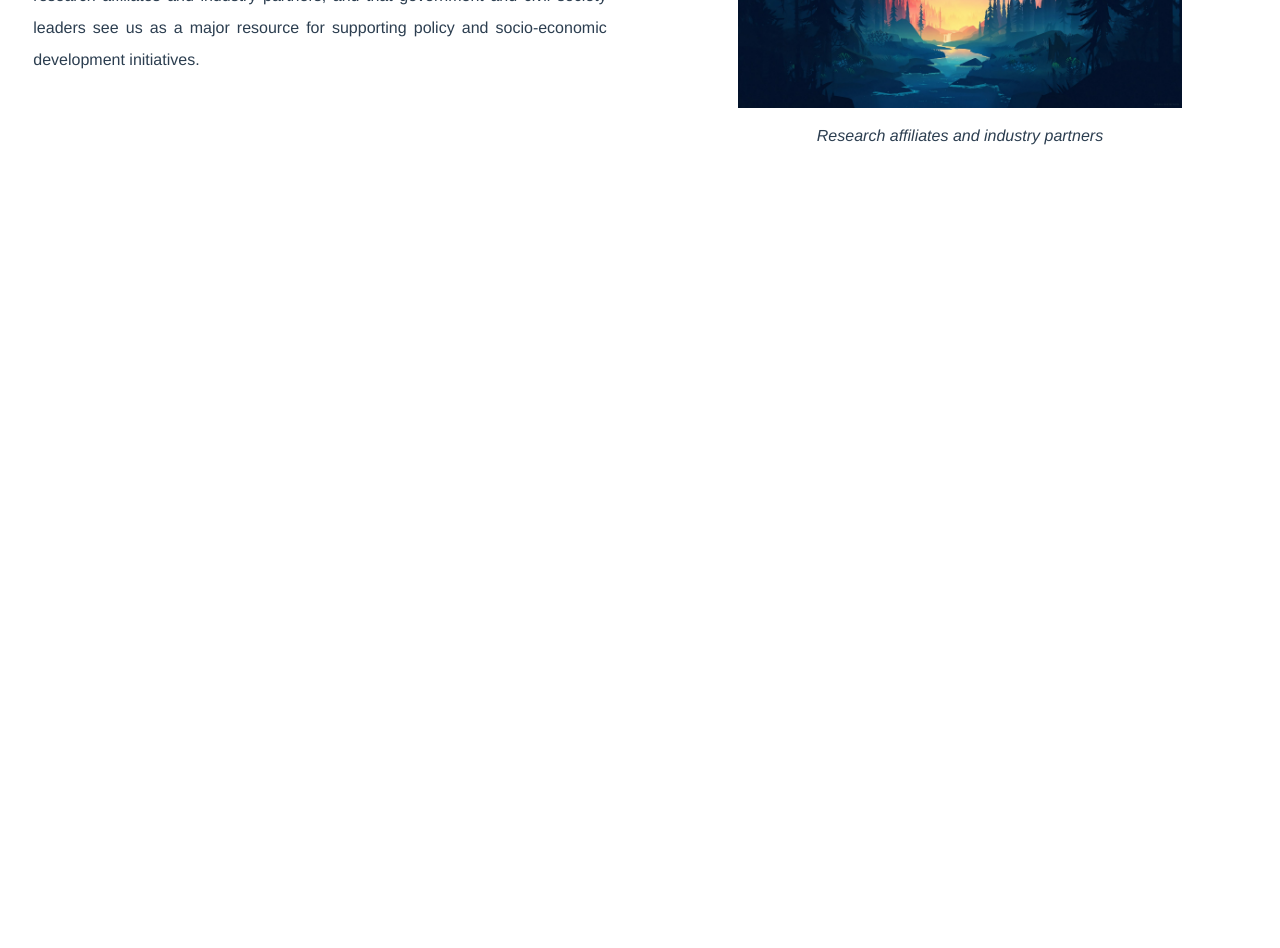
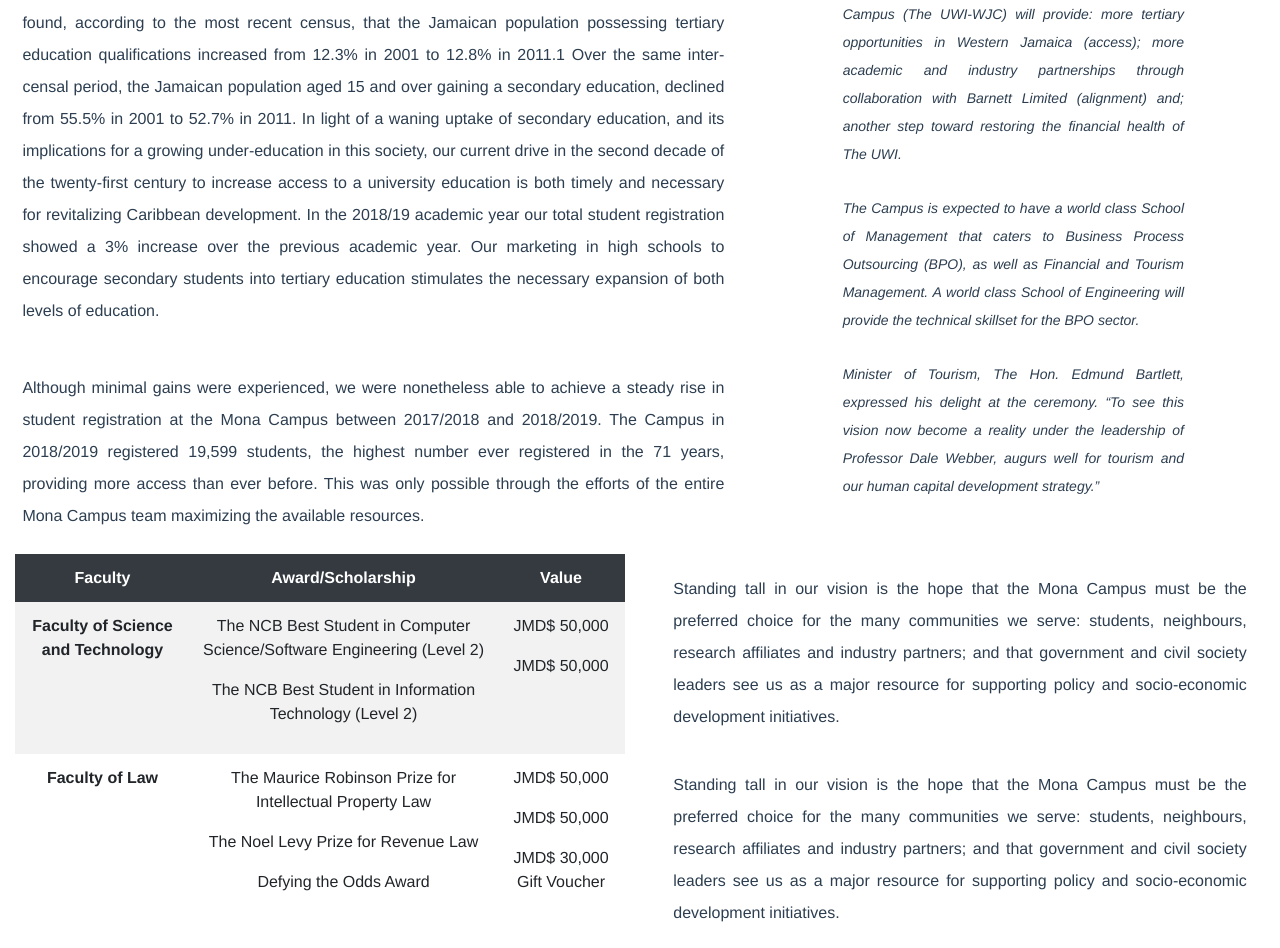
Before and after one commit to RowAtk/report-components, a Vue app: page / in a window 1280 px wide. Shown: the part 220-1168 px from the top of the page. Before the commit the page ends 800 px from the top, so only its background shows below. Built offline with nearby package versions, Linux system fonts and the light colour scheme.

Commit message:
added json connection

```diff
--- a/src/App.vue
+++ b/src/App.vue
@@ -1,15 +1,23 @@
 <template>
   <div id="app">
-    <Access />
+    <Access :test="rdata" />
   </div>
 </template>
 
 <script>
 import Access from "@/components/sections/access/access.vue";
+import ReportData from "@/data/report-spec.json";
+
 export default {
   name: "App",
   components: {
     Access,
+  },
+
+  data() {
+    return {
+      rdata: ReportData.report[0].section,
+    };
   },
 };
 </script>
@@ -21,6 +29,7 @@ export default {
   -moz-osx-font-smoothing: grayscale;
   text-align: center;
   color: #2c3e50;
-  margin-top: 60px;
+  margin-top: 0;
+  padding: 0;
 }
 </style>
--- a/src/components/sections/access/access.vue
+++ b/src/components/sections/access/access.vue
@@ -2,10 +2,25 @@
   <div class="container-fluid">
     <div class="row ">
       <div class="col-lg d-flex align-items-center justify-content-center">
-        <ParagraphText :ptext="pdata"> </ParagraphText>
+        <div class="row">
+          <ParagraphText :ptext="pdata1"> </ParagraphText>
+          <ParagraphText :ptext="pdata2"> </ParagraphText>
+          <ParagraphText :ptext="pdata3"> </ParagraphText>
+        </div>
       </div>
-      <div class="col-lg d-flex align-items-center justify-content-center">
-        <CaptionImage :caption="pcaption" />
+      <div class="col-lg-5 d-flex align-items-center justify-content-center">
+        <div class="row d-flex justify-content-center">
+          <Callout :ptext="pdata4"> </Callout>
+        </div>
+      </div>
+    </div>
+    <div class="row">
+      <div class="col">
+        <RTable :thead="tdata.headers" :trow="tdata.rows" />
+      </div>
+      <div class="col-lg">
+        <ParagraphText :ptext="pdata1"> </ParagraphText>
+        <ParagraphText :ptext="pdata1"> </ParagraphText>
       </div>
     </div>
   </div>
@@ -15,19 +30,83 @@
 import reportdata from "@/data/report-spec.json";
 // import DoughnutChart from "@/components/charts/Doughnut/DoughnutChart.vue";
 import ParagraphText from "@/components/texts/paragraph/paragraph.vue";
-import CaptionImage from "@/components/images/caption-image/caption-image.vue";
+import Callout from "@/components/texts/callout/callout.vue";
+import RTable from "@/components/table/table.vue";
+// import CaptionImage from "@/components/images/caption-image/caption-image.vue";
 export default {
   name: "Access",
   components: {
     // DoughnutChart,
     ParagraphText,
-    CaptionImage,
+    Callout,
+    RTable,
+    // CaptionImage,
   },
+  props: ["test"],
   data() {
     return {
       pcaption: `Research affiliates and industry partners`,
       rdata: reportdata,
-      pdata: [
+      tdata: {
+        headers: [
+          {
+            data: `Faculty`,
+          },
+          {
+            data: `Award/Scholarship`,
+          },
+          {
+            data: `Value`,
+          },
+        ],
+        rows: [
+          {
+            header: `Faculty of Science and Technology`,
+            texts: [
+              {
+                text: `The NCB Best Student in Computer Science/Software Engineering (Level 2)`,
+              },
+              {
+                text: `The NCB Best Student in Information Technology (Level 2)`,
+              },
+            ],
+            values: [
+              {
+                value: `JMD$ 50,000`,
+              },
+              {
+                value: `JMD$ 50,000`,
+              },
+            ],
+          },
+          {
+            header: `Faculty of Law`,
+            texts: [
+              {
+                text: `The Maurice Robinson Prize for Intellectual Property Law`,
+              },
+              {
+                text: `The Noel Levy Prize for Revenue Law`,
+              },
+              {
+                text: `Defying the Odds Award`,
+              },
+            ],
+            values: [
+              {
+                value: `JMD$ 50,000`,
+              },
+              {
+                value: `JMD$ 50,000`,
+              },
+              {
+                value: `JMD$ 30,000 Gift Voucher`,
+              },
+            ],
+          },
+        ],
+      },
+      pdata1: [
         {
           //for paragraph component
           data: `Standing tall in our vision is the hope that the Mona Campus must be the preferred choice for the
@@ -65,17 +144,26 @@ export default {
           //for paragraph component
           data: `On Friday, March 22, 2019, a Ground Breaking Ceremony was held on Barnett
 site in Montego Bay to signal the start of construction of the new Mona
-Western Jamaica Campus.
-The development of The UWI Mona Western Jamaica Campus (The UWI-WJC)
+Western Jamaica Campus.`,
+        },
+        {
+          //for paragraph component
+          data: `The development of The UWI Mona Western Jamaica Campus (The UWI-WJC)
 will provide: more tertiary opportunities in Western Jamaica (access); more
 academic and industry partnerships through collaboration with Barnett
 Limited (alignment) and; another step toward restoring the financial health of
-The UWI.
-The Campus is expected to have a world class School of Management that
+The UWI.`,
+        },
+        {
+          //for paragraph component
+          data: `The Campus is expected to have a world class School of Management that
 caters to Business Process Outsourcing (BPO), as well as Financial and Tourism
 Management. A world class School of Engineering will provide the technical
-skillset for the BPO sector.
-Minister of Tourism, The Hon. Edmund Bartlett, expressed his delight at the
+skillset for the BPO sector.`,
+        },
+        {
+          //for paragraph component
+          data: `Minister of Tourism, The Hon. Edmund Bartlett, expressed his delight at the
 ceremony. “To see this vision now become a reality under the leadership of
 Professor Dale Webber, augurs well for tourism and our human capital
 development strategy.”`,
@@ -86,4 +174,7 @@ development strategy.”`,
 };
 </script>
 
-<style scoped></style>
+<style scoped>
+.container-fluid {
+}
+</style>
--- /dev/null
+++ b/src/components/table/table.vue
@@ -0,0 +1,35 @@
+<template>
+  <table class="table table-striped table-borderless">
+    <thead class="thead-dark">
+      <tr>
+        <th scope="col" v-for="(head, index) in thead" :key="index">
+          {{ head.data }}
+        </th>
+      </tr>
+    </thead>
+    <tbody>
+      <tr v-for="(row, index) in trow" :key="index">
+        <th scope="row">{{ row.header }}</th>
+        <td>
+          <p v-for="(text, index) in row.texts" :key="index">
+            {{ text.text }}
+          </p>
+        </td>
+        <td>
+          <p v-for="(value, index) in row.values" :key="index">
+            {{ value.value }}
+          </p>
+        </td>
+      </tr>
+    </tbody>
+  </table>
+</template>
+
+<script>
+export default {
+  name: "Table",
+  props: ["thead", "trow"],
+};
+</script>
+
+<style scoped></style>
--- /dev/null
+++ b/src/components/texts/callout/callout.vue
@@ -0,0 +1,33 @@
+<template>
+  <div class="Captions-wrapper">
+    <i
+      ><p v-for="text in ptext" :key="text.data">
+        {{ text.data }}
+      </p></i
+    >
+  </div>
+</template>
+
+<script>
+export default {
+  name: "CaptionsText",
+  props: ["ptext"],
+};
+</script>
+
+<style scoped>
+p {
+  font-size: 14px;
+  margin: 0 auto;
+  text-align: justify;
+  padding: 3% 10%;
+  line-height: 2em;
+}
+
+.Captions-wrapper {
+  /* background-color: green; */
+  display: grid;
+  grid-template-columns: 1fr;
+  width: 80%;
+}
+</style>
```
